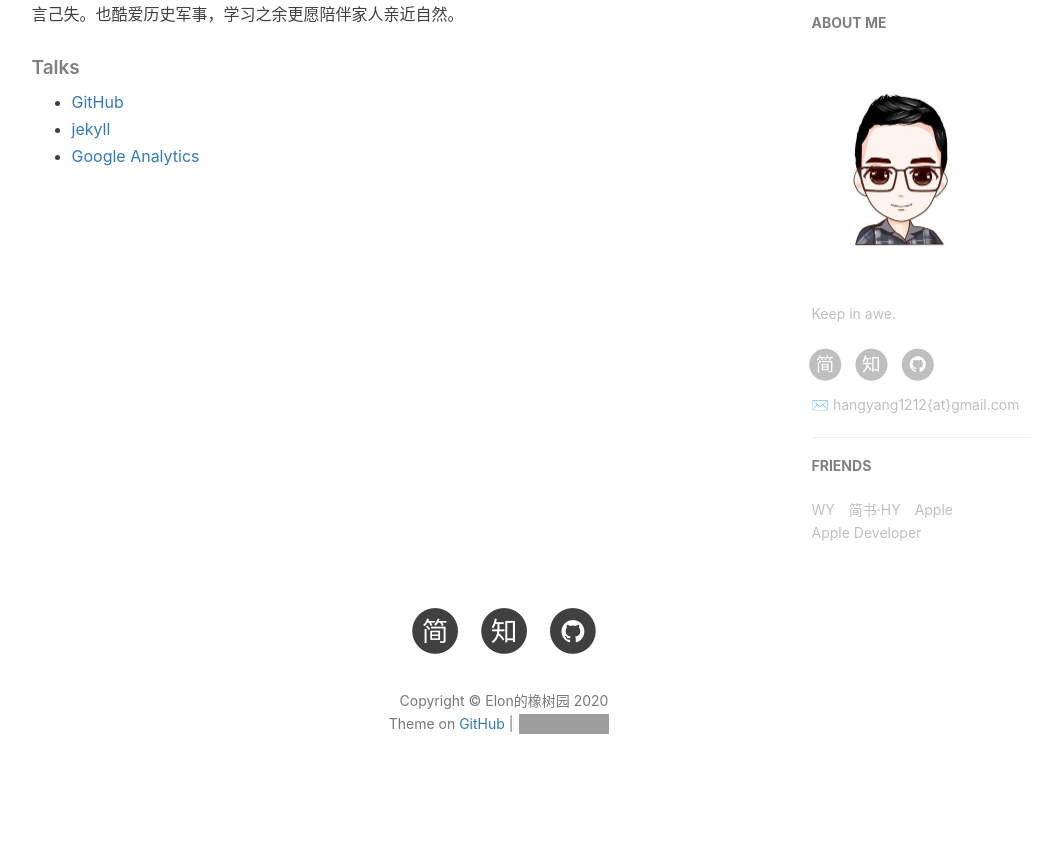
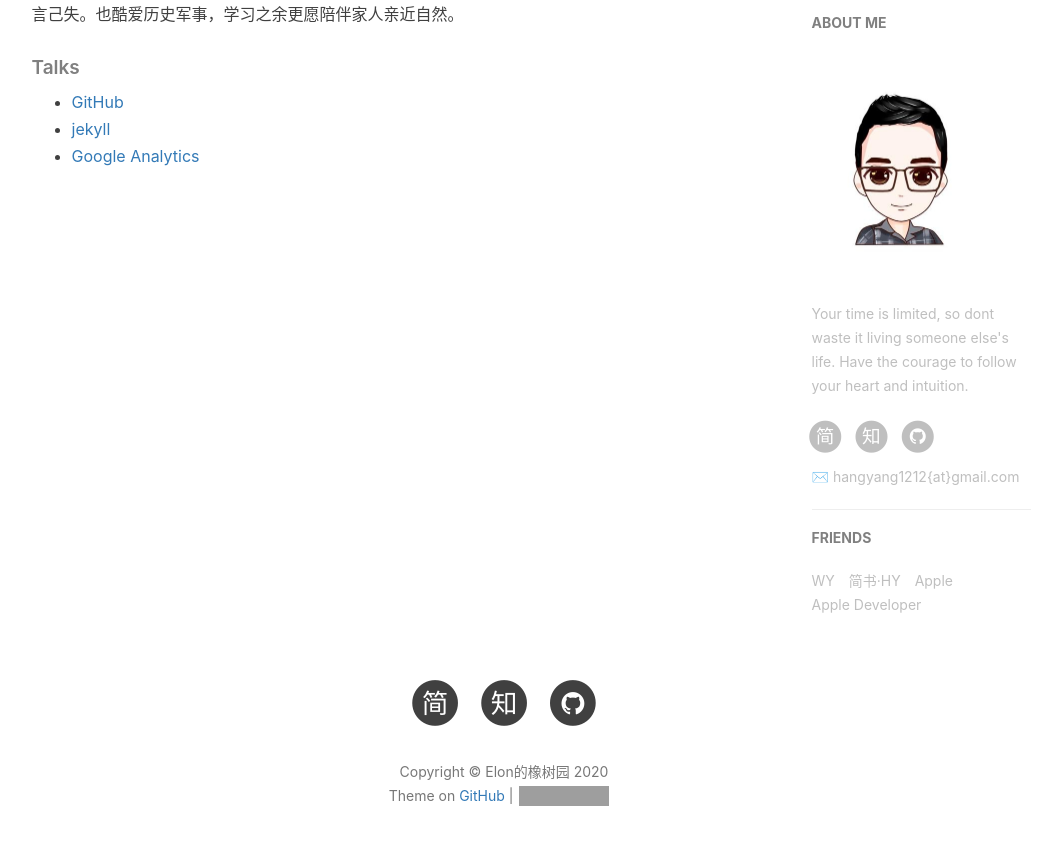
Before and after one commit to dev-hyang/dev-hyang.github.io, a Jekyll site: the page built from about.html, in a window 1280 px wide and 900 px high, scrolled down 795 px. Shown: the top 845 px of the window, without its empty margins (136-1186 px from the left). Built offline with Jekyll 4.4.1, drawn with Linux system fonts in a browser that asks for light colours; nearby versions of some CDN libraries; comment, search, counter and statistics services are not loaded; grey boxes are pictures that could not be loaded.

Commit message:
small fixes

```diff
--- a/_config.yml
+++ b/_config.yml
@@ -11,7 +11,7 @@ github_repo: "https://github.com/elon-hangyang/elon-hangyang.github.io.git" # yo
 
 # Sidebar settings
 sidebar: true                           # whether or not using Sidebar.
-sidebar-about-description: "Keep in awe."
+sidebar-about-description: "Your time is limited, so dont waste it living someone else's life. Have the courage to follow your heart and intuition."
 sidebar-avatar: /img/avatar_m.jpg      # use absolute URL, seeing it's used in both `/` and `/about/`
 
 
--- a/about.html
+++ b/about.html
@@ -52,7 +52,6 @@ header-img: "img/post-bg-rwd.jpg"
             <!-- Love is patient, Love is kind. Love never fails.<br> -->
             Love is patient, Stay Hungry, Stay Foolish.<br>
             <!-- The substance of things hoped for, the evidence of things not seen.<br> -->
-            Your time is limited, so dont waste it living someone else's life. Have the courage to follow your heart and intuition.<br>
             <!-- Hope -->
             So we fix our eyes not on what is seen, but on what is unseen, since what is seen is temporary, but what is unseen is eternal.<br>
             <br>
```
